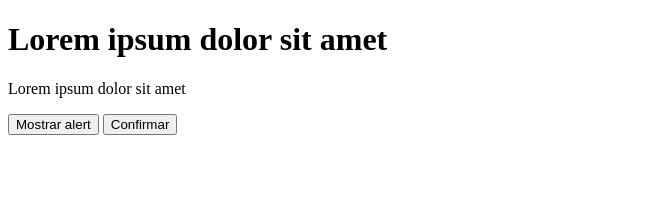
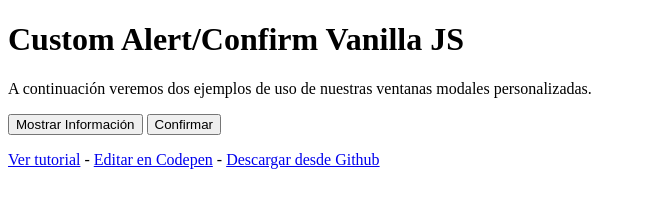
Before and after one commit to neuralpin/liwindow, a plain HTML site: page index.html in a window 1280 px wide. Shown: the whole page, without its empty margins (0-646 px from the left). Drawn offline with Linux system fonts and the light colour scheme.

Commit message:
Proyecto listo para compartir

```diff
--- a/index.html
+++ b/index.html
@@ -9,19 +9,26 @@
 </head>
 <body>
     <main>
-        <h1>Lorem ipsum dolor sit amet</h1>
-        <p>Lorem ipsum dolor sit amet</p>
-        <button id="showalert" type="button">Mostrar alert</button>
-        <button id="showaconfirm" type="button">Confirmar</button>
+        <h1>Custom Alert/Confirm Vanilla JS</h1>
+        <p>A continuación veremos dos ejemplos de uso de nuestras ventanas modales personalizadas.</p>
+        <p>
+            <button id="showalert" type="button">Mostrar Información</button>
+            <button id="showaconfirm" type="button">Confirmar</button>
+        </p>
+        <p><a href="http://neuralpin.com/frontend/modal-window">Ver tutorial</a> - <a href="https://codepen.io/fdulises/pen/qBRGzbZ">Editar en Codepen</a> - <a href="https://github.com/neuralpin/liwindow">Descargar desde Github</a></p>
     </main>
     <script src="src/liwindow.js"></script>
     <script>
         document.addEventListener("DOMContentLoaded", () => {
+
             //Creamos nuestro alert personalizado y lo asignamos a un boton
-            const myalert = new lialert("Una alerta simple");
+            const myalert = new lialert("Este Script comprimido usa solo 5KB");
             document.querySelector("#showalert").addEventListener("click", myalert.show);
+
+
             //Creamos otro confirm personalizado que usaremos mas adelante
             const accionConfirmada = new lialert("El archivo se ha eliminado correctamente!");
+
             //Creamos nuestro confirm personalizado y lo asignamos a un boton
             const myconfirm = new liconfirm({
                 header: "Estas a punto de eliminar un archivo",
@@ -31,6 +38,7 @@
                 }
             });
             document.querySelector("#showaconfirm").addEventListener("click", myconfirm.show);
+
         });
     </script>
 </body>
--- a/src/liwindow.css
+++ b/src/liwindow.css
@@ -1,3 +1,7 @@
+/*
+    Custom Alert/Confirm Vanilla JS - GPL-3.0
+    @neuralpin - http://neuralpin.com/frontend/modal-window
+*/
 /* -- liwindow -- */
 .liwindow-container *, .liwindow-container *::after, .liwindow-container *::before{
 	margin: 0;
--- a/src/liwindow.js
+++ b/src/liwindow.js
@@ -1,3 +1,7 @@
+/*
+    Custom Alert/Confirm Vanilla JS - GPL-3.0
+    @neuralpin - http://neuralpin.com/frontend/modal-window
+*/
 /* -- Ventana para lightbox y modal dialogs -- */
 class liwindow {
     constructor(html) {
```
Also changed, not shown: src/liwindow.min.css (added), src/liwindow.min.js (added).
